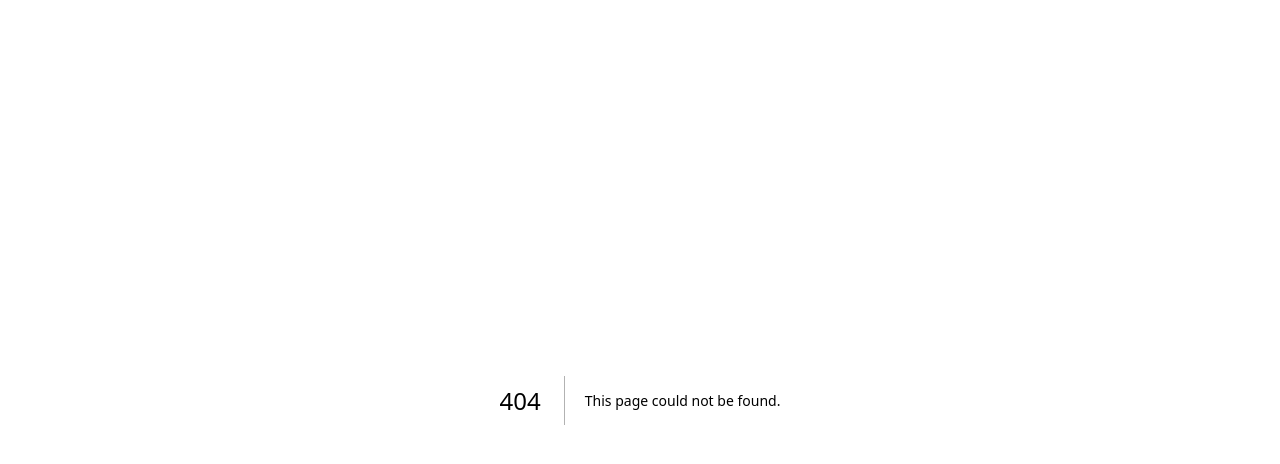
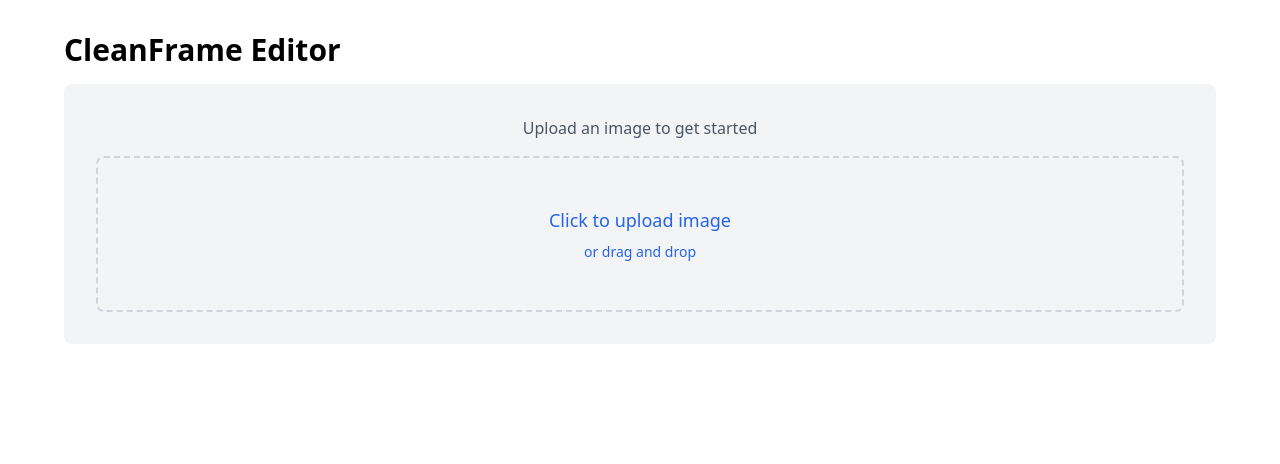
Before and after one commit to immsd-wq/cleanframe-web, a Next.js app: page /editor in a window 1280 px wide. Before the commit this address had no page. Shown: the top 464 px of the page. Built offline with nearby package versions, Linux system fonts and the light colour scheme.

Commit message:
Create page.tsx

```diff
--- /dev/null
+++ b/app/editor/page.tsx
@@ -0,0 +1,28 @@
+'use client'
+
+export default function EditorPage() {
+  return (
+    <main className="min-h-screen p-8">
+      <div className="max-w-6xl mx-auto">
+        <h1 className="text-3xl font-bold mb-4">CleanFrame Editor</h1>
+        <div className="bg-gray-100 rounded-lg p-8 text-center">
+          <p className="text-gray-600 mb-4">Upload an image to get started</p>
+          <div className="border-2 border-dashed border-gray-300 rounded-lg p-12">
+            <input
+              type="file"
+              accept="image/*"
+              className="hidden"
+              id="file-upload"
+            />
+            <label htmlFor="file-upload" className="cursor-pointer">
+              <div className="text-blue-600 hover:text-blue-700">
+                <p className="text-lg">Click to upload image</p>
+                <p className="text-sm mt-2">or drag and drop</p>
+              </div>
+            </label>
+          </div>
+        </div>
+      </div>
+    </main>
+  )
+}
```
